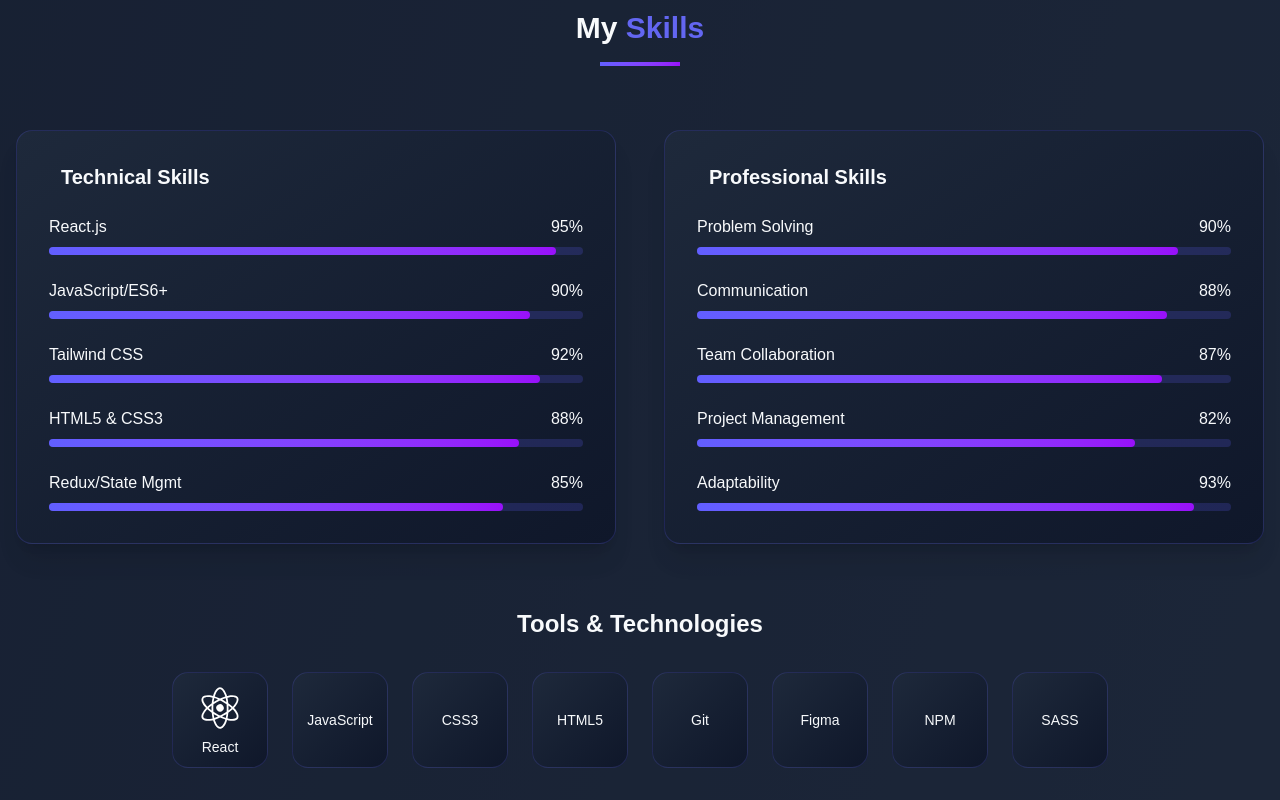
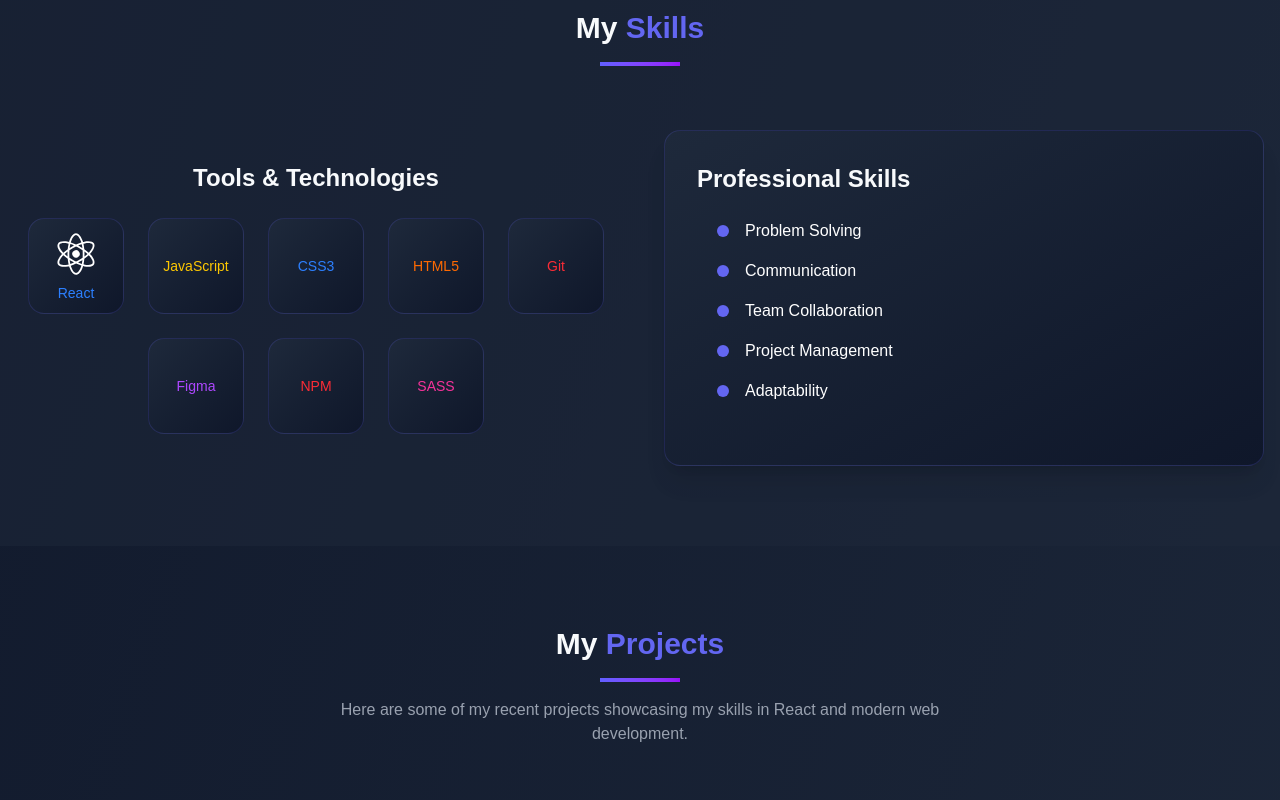
Before and after one commit to Braulin96/braulin-portfolio, a React (Vite) app: page / in a window 1280 px wide. Shown: the part 1400-2200 px from the top of the page. Built offline with nearby package versions, Linux system fonts and the light colour scheme.

Commit message:
updated the SkillsBlock

```diff
--- a/src/components/PortfolioTest/PortfolioTest.tsx
+++ b/src/components/PortfolioTest/PortfolioTest.tsx
@@ -7,11 +7,13 @@ import Button from "components/Button/Button";
 import Asset from "components/Asset/Asset";
 import Subtitle from "components/Subtitle/Subtitle";
 import ToolsCardList from "components/ToolsCardList/ToolsCardList";
+import ToolsBlock from "components/ToolsBlock/ToolsBlock";
 
 import { TollsCardData } from "constants/TollsCardData";
 
 import Profile from "assets/images/profile2.jpg";
 import ReactIcon from "assets/images/tools/react.svg";
+import ProfissionalSkills from "components/ProfissionalSkills/ProfissionalSkills";
 
 const PortfolioTest = () => {
   const [activeNav, setActiveNav] = useState("home");
@@ -244,63 +246,11 @@ const PortfolioTest = () => {
           </div>
 
           <div className="grid grid-cols-1 md:grid-cols-2 gap-12">
-            {/* Technical Skills */}
-            <div className="bg-gradient-to-br from-slate-800 to-slate-900 rounded-2xl p-8 shadow-xl border border-indigo-500/20">
-              <h3 className="text-xl font-bold mb-6 flex items-center">
-                <i className="fas fa-laptop-code mr-3 primary-blue"></i>{" "}
-                Technical Skills
-              </h3>
-
-              <div className="space-y-6">
-                {skills.technical.map((skill, index) => (
-                  <div key={index}>
-                    <div className="flex justify-between mb-2">
-                      <span>{skill.name}</span>
-                      <span>{skill.level}%</span>
-                    </div>
-                    <div className="h-2 bg-indigo-500/20 rounded-full">
-                      <div
-                        className="h-full bg-gradient-to-r from-indigo-500 to-purple-600 rounded-full transition-all duration-1000"
-                        style={{ width: `${skill.level}%` }}></div>
-                    </div>
-                  </div>
-                ))}
-              </div>
-            </div>
-
-            {/* Professional Skills */}
-            <div className="bg-gradient-to-br from-slate-800 to-slate-900 rounded-2xl p-8 shadow-xl border border-indigo-500/20">
-              <h3 className="text-xl font-bold mb-6 flex items-center">
-                <i className="fas fa-user-tie mr-3 primary-blue"></i>{" "}
-                Professional Skills
-              </h3>
-
-              <div className="space-y-6">
-                {skills.professional.map((skill, index) => (
-                  <div key={index}>
-                    <div className="flex justify-between mb-2">
-                      <span>{skill.name}</span>
-                      <span>{skill.level}%</span>
-                    </div>
-                    <div className="h-2 bg-indigo-500/20 rounded-full">
-                      <div
-                        className="h-full bg-gradient-to-r from-indigo-500 to-purple-600 rounded-full transition-all duration-1000"
-                        style={{ width: `${skill.level}%` }}></div>
-                    </div>
-                  </div>
-                ))}
-              </div>
-            </div>
+            <ToolsBlock tools={TollsCardData} />
+            <ProfissionalSkills skills={skills.professional} />
           </div>
 
-          {/* Tools & Technologies */}
-          <div className="mt-16">
-            <h3 className="text-2xl font-bold mb-8 text-center">
-              Tools & Technologies
-            </h3>
 
-            <ToolsCardList tools={TollsCardData} />
-          </div>
         </div>
       </section>
 
--- /dev/null
+++ b/src/components/ProfissionalSkills/ProfissionalSkills.styles.scss
@@ -0,0 +1,3 @@
+.ProfissionalSkills {
+
+}
--- /dev/null
+++ b/src/components/ProfissionalSkills/ProfissionalSkills.tsx
@@ -0,0 +1,29 @@
+import "./ProfissionalSkills.styles.scss";
+import Title from "components/Title/Title";
+
+type ProfissionalSkillsProps = {
+  skills: {
+    name: string;
+    level: number;
+  }[];
+};
+
+const ProfissionalSkills = ({ skills }: ProfissionalSkillsProps) => {
+  return (
+    <div
+      data-testid="ProfissionalSkills"
+      className="ProfissionalSkills bg-gradient-to-br from-slate-800 to-slate-900 rounded-2xl p-8 shadow-xl border border-primary-blue/20">
+      <Title firstText="Professional Skills" customClass="mb-6" size="sm" />
+      <ul className="space-y-4 ml-[20px]">
+        {skills.map((skill, index) => (
+          <li key={index} className="flex items-center">
+            <div className="w-3 h-3 bg-primary-blue rounded-full mr-4 flex-shrink-0"></div>
+            <span className="text-white">{skill.name}</span>
+          </li>
+        ))}
+      </ul>
+    </div>
+  );
+};
+
+export default ProfissionalSkills;
--- /dev/null
+++ b/src/components/ToolsBlock/ToolsBlock.styles.scss
@@ -0,0 +1,3 @@
+.ToolsBlock {
+
+}
--- /dev/null
+++ b/src/components/ToolsBlock/ToolsBlock.tsx
@@ -0,0 +1,27 @@
+import ToolsCardList from "components/ToolsCardList/ToolsCardList";
+import Title from "components/Title/Title";
+
+import "./ToolsBlock.styles.scss";
+
+type ToolsBlockProps = {
+  tools: {
+    name: string;
+    icon?: string;
+    color?: string;
+  }[];
+};
+
+const ToolsBlock = ({ tools }: ToolsBlockProps) => {
+  return (
+    <div data-testid="ToolsBlock" className="py-8 ToolsBlock">
+      <Title
+        firstText="Tools & Technologies"
+        customClass="mb-6 text-center"
+        size="sm"
+      />
+      <ToolsCardList tools={tools} />
+    </div>
+  );
+};
+
+export default ToolsBlock;
--- a/src/components/ToolsCard/ToolsCard.tsx
+++ b/src/components/ToolsCard/ToolsCard.tsx
@@ -21,7 +21,7 @@ const ToolsCard = ({ tool }: ToolsCardProps) => {
           alt={tool.name}
         />
       )}
-      <span className={`text-sm text-${tool.color}`}>{tool.name}</span>
+      <span className={`text-sm ${tool.color}`}>{tool.name}</span>
     </div>
   );
 };
--- a/src/constants/TollsCardData.ts
+++ b/src/constants/TollsCardData.ts
@@ -1,12 +1,12 @@
 import ReactIcon from "assets/images/tools/react.svg";
 
 export const TollsCardData = [
-    { icon: ReactIcon, name: "React", color: "blue-500" },
-    { name: "JavaScript", color: "yellow-400" },
-    { name: "CSS3", color: "blue-500" },
-    { name: "HTML5", color: "orange-500" },
-    { name: "Git", color: "red-500" },
-    { name: "Figma", color: "purple-500" },
-    { name: "NPM", color: "red-500" },
-    { name: "SASS", color: "pink-500" },
+    { icon: ReactIcon, name: "React", color: "text-blue-500" },
+    { name: "JavaScript", color: "text-yellow-400" },
+    { name: "CSS3", color: "text-blue-500" },
+    { name: "HTML5", color: "text-orange-500" },
+    { name: "Git", color: "text-red-500" },
+    { name: "Figma", color: "text-purple-500" },
+    { name: "NPM", color: "text-red-500" },
+    { name: "SASS", color: "text-pink-500" },
   ];
```
Also changed, not shown: 2 other files (tests, documents, lock files or other folders).
